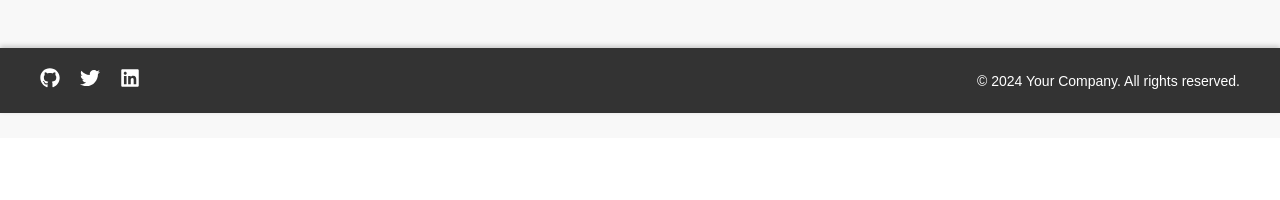
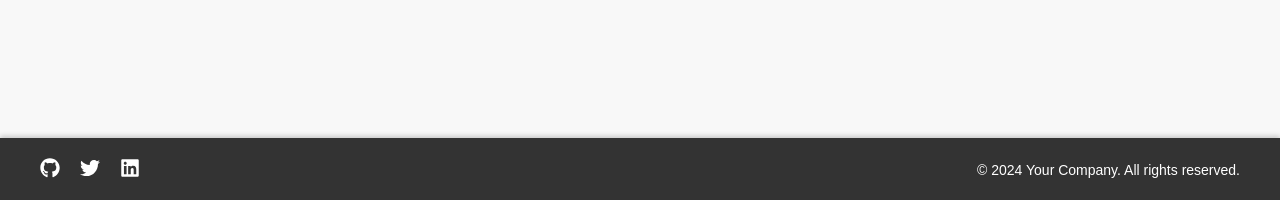
Before and after one commit to chirag-soni23/My-portfolio, a React (Vite) app in the folder client/: page /about in a window 1280 px wide. Shown: the part 687-887 px from the top of the page. Before the commit the page ends 825 px from the top, so only its background shows below. Built offline with nearby package versions, Linux system fonts and the light colour scheme.

Commit message:
portfolio

```diff
--- a/client/src/Stylesheet/About.css
+++ b/client/src/Stylesheet/About.css
@@ -60,6 +60,7 @@
   .education-title {
     font-size: 1.5rem;
     color: #333;
+    text-align: start;
   }
 
   .education-details {
--- a/client/src/Stylesheet/Footer.css
+++ b/client/src/Stylesheet/Footer.css
@@ -4,7 +4,7 @@
     background-color: #333;
     color: #fff;
     padding: 20px 0;
-    position: fixed;
+    /** position: fixed; **/
     bottom: 0;
     width: 100%;
     box-shadow: 0px -2px 5px rgba(0, 0, 0, 0.2);
@@ -22,7 +22,6 @@
     display: flex;
     align-items: center;
   }
-
   .social-links a {
     color: #fff;
     text-decoration: none;
--- a/client/src/pages/About.jsx
+++ b/client/src/pages/About.jsx
@@ -22,9 +22,7 @@ const About = () => {
               </p>
             </div>
           </div>
-
-
-        <div className="education-section">
+          <div className="education-section">
             <h2 className="education-title">Education</h2>
             <div className="education-details">
               <div className="education-item">
@@ -44,7 +42,6 @@ const About = () => {
             </div>
           </div>
         </div>
-
       </section>
     </>
   );
```
